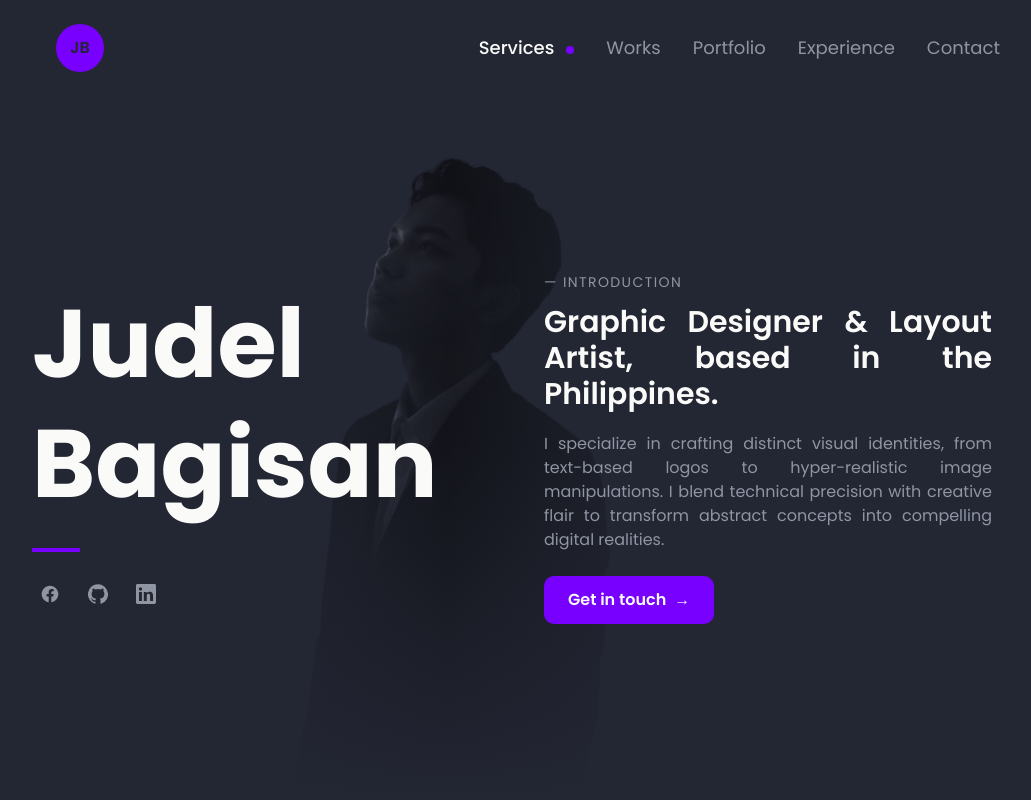
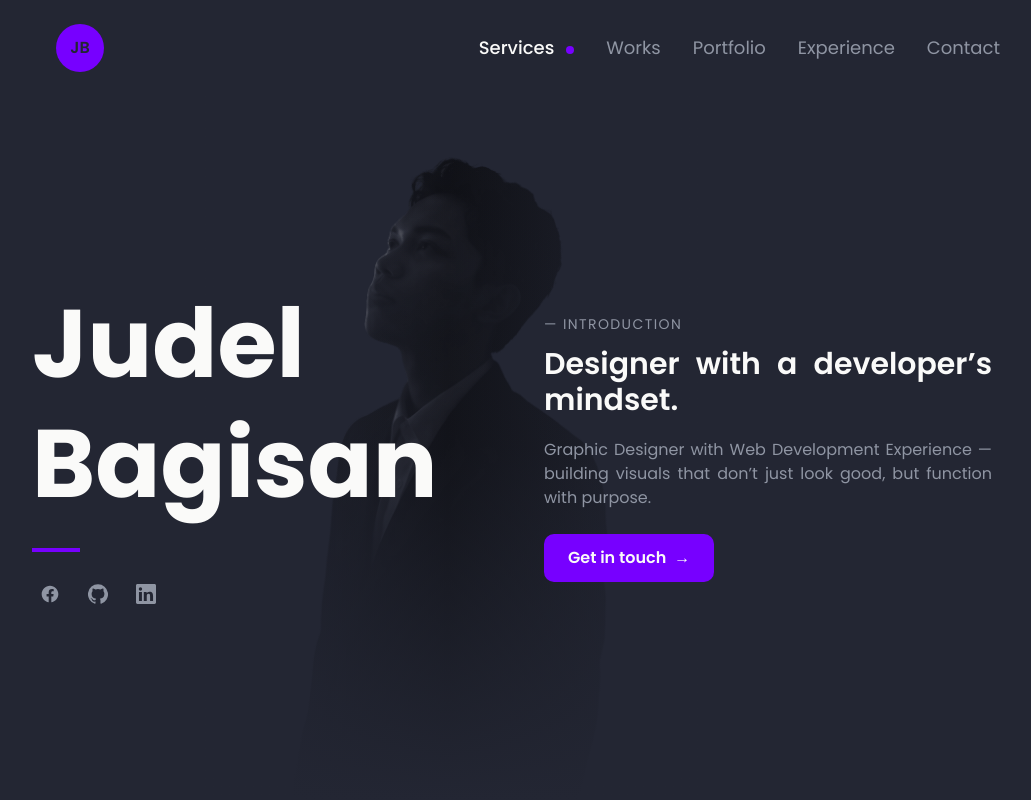
Before and after one commit to JudelBagisan/my-portfolio, a Next.js app: page / in a window 1280 px wide. Shown: the top 800 px of the page, without its empty margins (112-1143 px from the left). Built offline with nearby package versions, Linux system fonts and the light colour scheme; no server answers; the database is empty.

Commit message:
change home text

```diff
--- a/src/components/HomeClient.tsx
+++ b/src/components/HomeClient.tsx
@@ -278,10 +278,10 @@ export default function HomeClient({ projects, projectCounts, experiences }: Hom
           >
             <div className="text-xs sm:text-sm text-muted-100 uppercase tracking-widest mb-3">— Introduction</div>
             <h2 className="text-lg sm:text-xl md:text-2xl lg:text-3xl font-semibold mb-4 md:mb-5 text-offwhite-100 text-justify">
-              Graphic Designer & Layout Artist, based in the Philippines.
+              Designer with a developer’s mindset.
             </h2>
             <p className="text-sm md:text-base text-muted-100 mb-6 text-justify">
-              I specialize in crafting distinct visual identities, from text-based logos to hyper-realistic image manipulations. I blend technical precision with creative flair to transform abstract concepts into compelling digital realities.
+              Graphic Designer with Web Development Experience — building visuals that don’t just look good, but function with purpose.
             </p>
             <motion.div whileHover={{ scale: 1.05 }} whileTap={{ scale: 0.95 }} transition={{ type: "spring", stiffness: 300 }}>
               <Link
@@ -663,9 +663,7 @@ export default function HomeClient({ projects, projectCounts, experiences }: Hom
 
             {/* Description */}
             <p className="text-center text-muted-100 text-sm sm:text-base md:text-lg max-w-2xl mx-auto mb-12 leading-relaxed">
-              I&apos;m open to internships, junior developer roles, freelance/contract work, and collaborations on
-              system websites, dashboards, or layout-focused platforms. If you need something that works
-              technically and communicates clearly through design, I&apos;m ready to deliver.
+              Open to design, layout, and web collaboration opportunities.
             </p>
 
             {/* Cards */}
```
